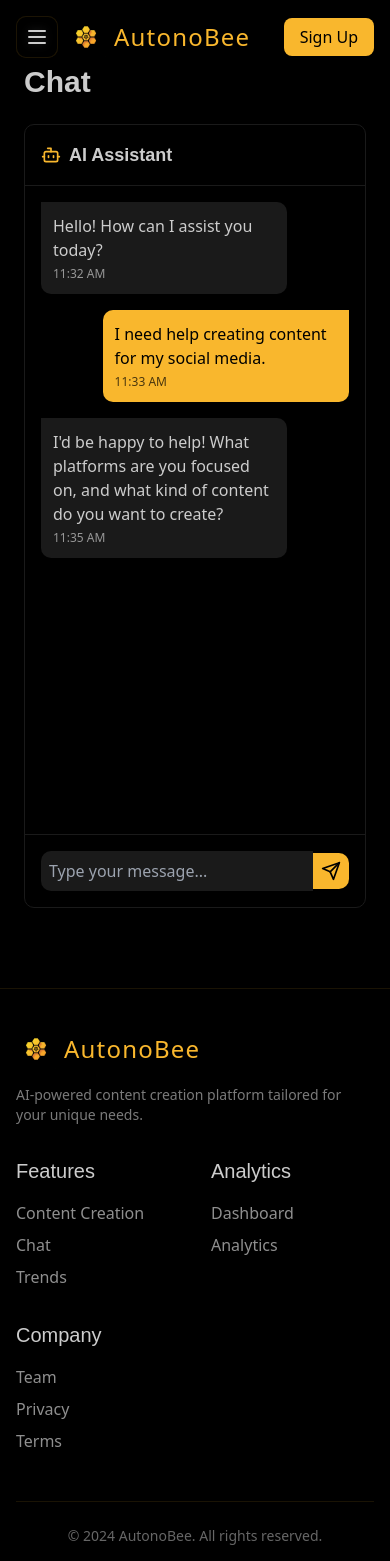
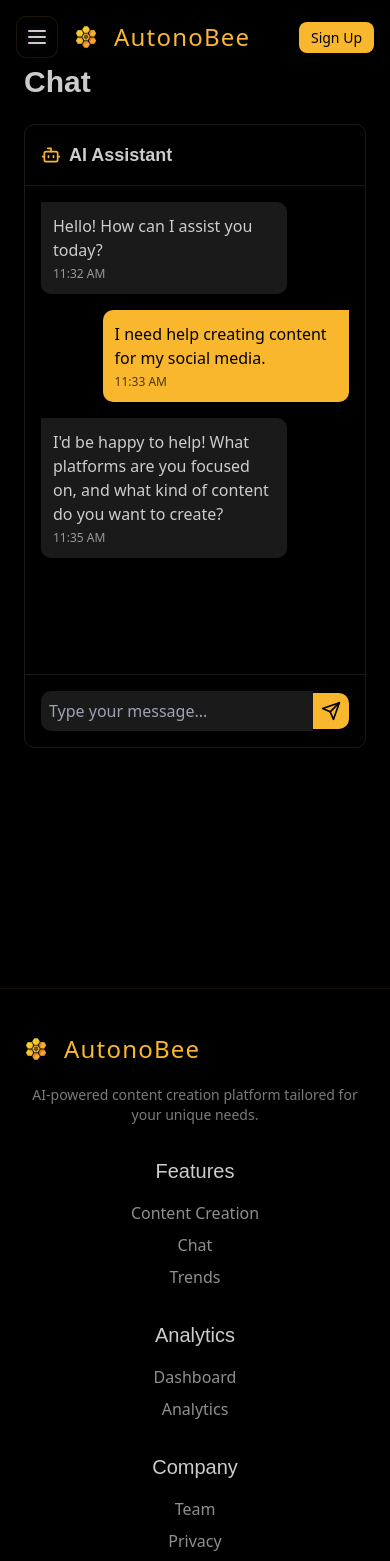
Before and after one commit to vladimirdd96/autonobee, a Next.js app: page /chat in a window 390 px wide. Shown: the top 1561 px of the page. Built offline with nearby package versions, Linux system fonts and the light colour scheme; a web font is replaced by a local one.

Commit message:
working, responsive ui

```diff
--- a/app/chat/page.tsx
+++ b/app/chat/page.tsx
@@ -4,11 +4,11 @@ import Layout from "@/components/Layout";
 export default function Chat() {
   return (
     <Layout>
-      <div className="h-screen">
-        <div className="flex flex-col h-full">
+      <div className="min-h-screen">
+        <div className="flex flex-col h-[calc(100vh-10rem)]">
           <h1 className="text-3xl font-bold text-accent mb-6">Chat</h1>
 
-          <div className="flex-grow">
+          <div className="flex-grow h-[calc(100%-3rem)]">
             <ChatBox />
           </div>
         </div>
--- a/app/content-creation/page.tsx
+++ b/app/content-creation/page.tsx
@@ -804,6 +804,7 @@ export default function ContentCreation() {
                               width={300}
                               height={200}
                               className="rounded-lg mb-4"
+                              unoptimized
                             />
                           </div>
                           <p className="text-accent/60 text-center mt-4">Your generated content will appear here</p>
--- a/app/dashboard/page.tsx
+++ b/app/dashboard/page.tsx
@@ -47,7 +47,7 @@ export default function Dashboard() {
         </div>
         <MeteorEffect count={15} color="#f9b72d" className="z-20 pointer-events-none" />
         <div className="p-4 pt-6 relative z-10">
-          <div className="flex justify-between items-center mb-4">
+          <div className="flex flex-col md:flex-row md:justify-between md:items-center gap-4 md:gap-0 mb-4">
             <div className="relative">
               <h1 className="text-3xl font-bold">
                 <AnimatedGradientText text="Dashboard" />
@@ -55,12 +55,12 @@ export default function Dashboard() {
             </div>
 
             {/* Wallet Status */}
-            <div className="flex items-center gap-4">
-              <div className="flex items-center gap-2 px-4 py-2 rounded-lg bg-primary/10 border border-primary/20">
+            <div className="flex flex-wrap items-center gap-2 md:gap-4">
+              <div className="flex items-center gap-2 px-3 md:px-4 py-1.5 md:py-2 rounded-lg bg-primary/10 border border-primary/20">
                 <div className="w-2 h-2 rounded-full bg-green-500"></div>
                 <span className="text-sm text-accent">Connected</span>
               </div>
-              <div className="flex items-center gap-2 px-4 py-2 rounded-lg bg-primary/10 border border-primary/20">
+              <div className="flex items-center gap-2 px-3 md:px-4 py-1.5 md:py-2 rounded-lg bg-primary/10 border border-primary/20">
                 <Sparkles className="w-4 h-4 text-primary" />
                 <span className="text-sm text-accent">Pro Active</span>
               </div>
--- a/app/page.tsx
+++ b/app/page.tsx
@@ -60,6 +60,7 @@ export default function Home() {
                       className="object-contain hover:scale-105 transition-transform duration-300"
                       sizes="(max-width: 768px) 100vw, (max-width: 1200px) 50vw, 600px"
                       quality={90}
+                      unoptimized
                     />
                   </div>
                   {/* Decorative elements */}
@@ -112,6 +113,7 @@ export default function Home() {
                         alt="AI Writing"
                         fill
                         className="object-cover"
+                        unoptimized
                       />
                     </div>
                   </CardItem>
@@ -129,6 +131,7 @@ export default function Home() {
                         alt="Futuristic Technology"
                         fill
                         className="object-cover"
+                        unoptimized
                       />
                     </div>
                   </CardItem>
@@ -154,6 +157,7 @@ export default function Home() {
                         width={800}
                         height={500}
                         className="w-full h-auto"
+                        unoptimized
                       />
                     </CardItem>
                   </CardBody>
--- a/components/ChatBox.tsx
+++ b/components/ChatBox.tsx
@@ -1,6 +1,6 @@
 "use client";
 
-import { useState } from 'react';
+import { useState, useRef, useEffect } from 'react';
 import { Send, Bot } from 'lucide-react';
 
 interface Message {
@@ -11,6 +11,7 @@ interface Message {
 }
 
 export default function ChatBox() {
+  const messagesContainerRef = useRef<HTMLDivElement>(null);
   const [messages, setMessages] = useState<Message[]>([
     { id: 1, isUser: false, text: "Hello! How can I assist you today?", timestamp: new Date(Date.now() - 3600000) },
     { id: 2, isUser: true, text: "I need help creating content for my social media.", timestamp: new Date(Date.now() - 3500000) },
@@ -46,17 +47,27 @@ export default function ChatBox() {
     }, 1000);
   };
 
+  const scrollToBottom = () => {
+    if (messagesContainerRef.current) {
+      messagesContainerRef.current.scrollTop = messagesContainerRef.current.scrollHeight;
+    }
+  };
+
+  useEffect(() => {
+    scrollToBottom();
+  }, [messages]);
+
   return (
     <div className="flex flex-col h-full bg-background border border-grayDark rounded-lg overflow-hidden">
-      <div className="p-4 border-b border-grayDark flex items-center">
+      <div className="flex-none p-4 border-b border-grayDark flex items-center">
         <Bot className="text-primary w-5 h-5 mr-2" />
         <h2 className="text-lg font-semibold text-accent">AI Assistant</h2>
       </div>
 
-      <div className="flex-grow overflow-y-auto p-4 space-y-4">
+      <div ref={messagesContainerRef} className="flex-1 overflow-y-auto p-4 space-y-4 min-h-0">
         {messages.map((message) => (
           <div
-            key={message.id}
+            key={message.timestamp.toISOString()}
             className={`flex ${message.isUser ? 'justify-end' : 'justify-start'}`}
           >
             <div
@@ -66,7 +77,7 @@ export default function ChatBox() {
                   : 'bg-grayDark text-accent rounded-tl-none'
               }`}
             >
-              <p>{message.text}</p>
+              <p className="break-words">{message.text}</p>
               <span className="text-xs opacity-70 mt-1 block">
                 {message.timestamp.toLocaleTimeString([], { hour: '2-digit', minute: '2-digit' })}
               </span>
@@ -75,7 +86,7 @@ export default function ChatBox() {
         ))}
       </div>
 
-      <div className="p-4 border-t border-grayDark">
+      <div className="flex-none p-4 border-t border-grayDark">
         <div className="flex items-center">
           <input
             type="text"
--- a/components/Footer.tsx
+++ b/components/Footer.tsx
@@ -7,15 +7,15 @@ export default function Footer() {
     <footer className="py-10 border-t border-primary/10 mt-20 backdrop-blur-sm bg-background/90">
       <div className="container mx-auto px-4">
         <div className="grid grid-cols-1 md:grid-cols-4 gap-8">
-          <div className="md:col-span-1">
+          <div className="md:col-span-1 text-center md:text-left">
             <Logo />
             <p className="text-accent/60 mt-4 text-sm">
               AI-powered content creation platform tailored for your unique needs.
             </p>
           </div>
 
-          <div className="md:col-span-3 grid grid-cols-2 md:grid-cols-3 gap-8">
-            <div>
+          <div className="md:col-span-3 grid grid-cols-1 md:grid-cols-3 gap-8">
+            <div className="text-center md:text-left">
               <h4 className="font-display text-xl mb-4">Features</h4>
               <ul className="space-y-2">
                 <li><Link href="/content-creation" className="text-accent/70 hover:text-primary transition-colors">Content Creation</Link></li>
@@ -24,7 +24,7 @@ export default function Footer() {
               </ul>
             </div>
 
-            <div>
+            <div className="text-center md:text-left">
               <h4 className="font-display text-xl mb-4">Analytics</h4>
               <ul className="space-y-2">
                 <li><Link href="/dashboard" className="text-accent/70 hover:text-primary transition-colors">Dashboard</Link></li>
@@ -32,7 +32,7 @@ export default function Footer() {
               </ul>
             </div>
 
-            <div>
+            <div className="text-center md:text-left">
               <h4 className="font-display text-xl mb-4">Company</h4>
               <ul className="space-y-2">
                 <li><Link href="/team" className="text-accent/70 hover:text-primary transition-colors">Team</Link></li>
--- a/components/Layout.tsx
+++ b/components/Layout.tsx
@@ -5,8 +5,8 @@ import Sidebar from './Sidebar';
 import { usePathname } from 'next/navigation';
 
 export default function Layout({ children }: { children: React.ReactNode }) {
-  const [isSidebarOpen, setIsSidebarOpen] = useState(false);
   const pathname = usePathname();
+  const [isSidebarOpen, setIsSidebarOpen] = useState(pathname === '/dashboard');
   const isLandingPage = pathname === '/';
 
   return (
--- a/components/Navbar.tsx
+++ b/components/Navbar.tsx
@@ -37,10 +37,12 @@ export default function Navbar() {
   const [isDashboardExpanded, setIsDashboardExpanded] = useState(false);
   const pathname = usePathname();
   const isDesktop = useMediaQuery('(min-width: 768px)');
+  const isLandingPage = pathname === '/';
 
   return (
     <header className="w-full py-4 fixed top-0 left-0 z-30">
-      <div className="container mx-auto px-4 flex items-center justify-between">
+      <div className="container mx-auto px-4">
+        <div className="flex items-center justify-between gap-2">
           {/* Logo and Mobile Menu Button */}
           <div className="flex items-center">
             {/* Mobile Menu Button */}
@@ -57,7 +59,7 @@ export default function Navbar() {
 
             <Link
               href="/"
-            className="relative z-50 flex items-center shrink-0"
+              className="relative z-50 flex items-center"
               onClick={() => isMenuOpen && setIsMenuOpen(false)}
             >
               <div className="flex items-center">
@@ -95,10 +97,10 @@ export default function Navbar() {
           </div>
 
           {/* Mobile Sign Up Button */}
-        <div className="md:hidden relative z-50">
+          <div className="md:hidden relative z-50 shrink-0">
             <Link
               href="/sign-up"
-            className="px-4 py-2 bg-primary text-background rounded-md hover:bg-primary/90 transition-colors font-medium"
+              className="px-3 py-1.5 bg-primary text-background rounded-md hover:bg-primary/90 transition-colors font-medium text-sm whitespace-nowrap"
             >
               Sign Up
             </Link>
@@ -161,6 +163,7 @@ export default function Navbar() {
             </div>
           </div>
         </div>
+      </div>
     </header>
   );
 }
--- a/components/Sidebar.tsx
+++ b/components/Sidebar.tsx
@@ -25,12 +25,15 @@ interface SidebarProps {
 export default function Sidebar({ isOpen, onOpenChange }: SidebarProps) {
   const pathname = usePathname();
 
-  // Close sidebar when route changes
+  // Close sidebar when route changes, except when navigating to dashboard
   useEffect(() => {
-    onOpenChange(false);
+    if (pathname !== '/dashboard') {
+      onOpenChange(false);
+    }
   }, [pathname, onOpenChange]);
 
   const navItems = [
+    { name: 'Home', path: '/', icon: LayoutDashboard },
     { name: 'Dashboard', path: '/dashboard', icon: LayoutDashboard },
     { name: 'Content Creation', path: '/content-creation', icon: FileEdit },
     { name: 'Chat', path: '/chat', icon: MessageSquare },
--- a/next.config.js
+++ b/next.config.js
@@ -4,6 +4,7 @@ const nextConfig = {
   swcMinify: true,
   images: {
     domains: ['images.unsplash.com'],
+    unoptimized: true,
   },
   experimental: {
     optimizeCss: true,
```
Lines whose indentation alone changed are shown as unchanged.
